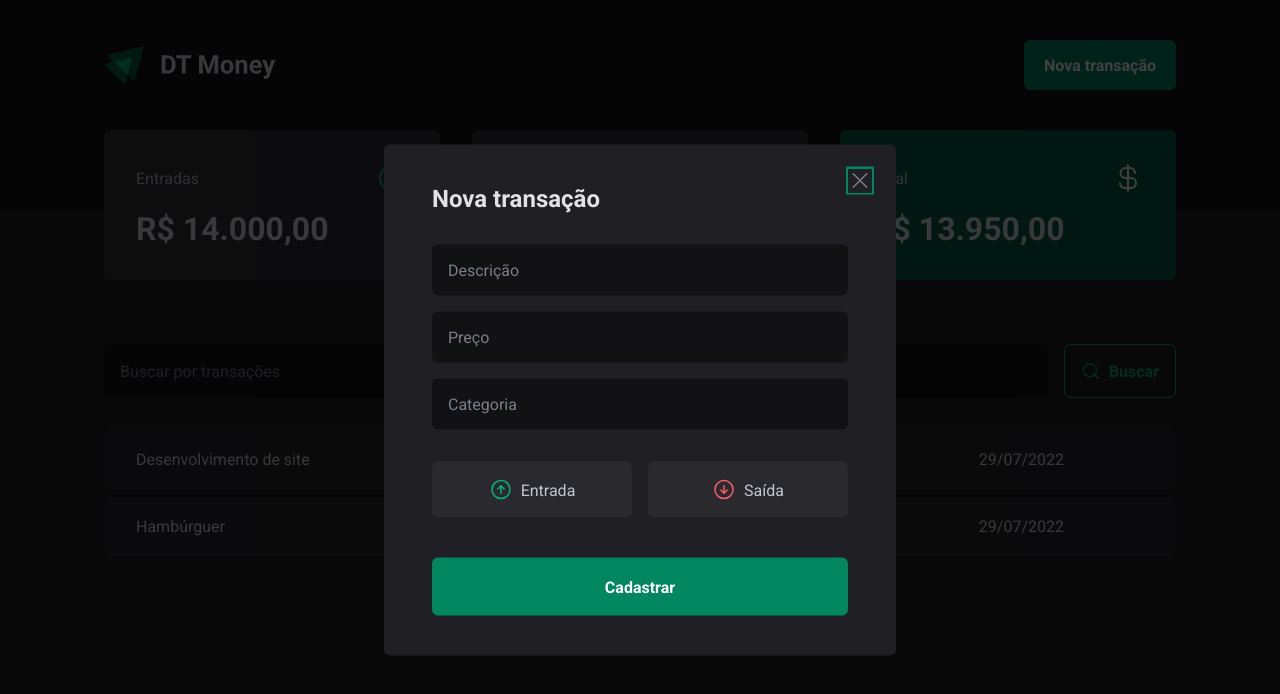
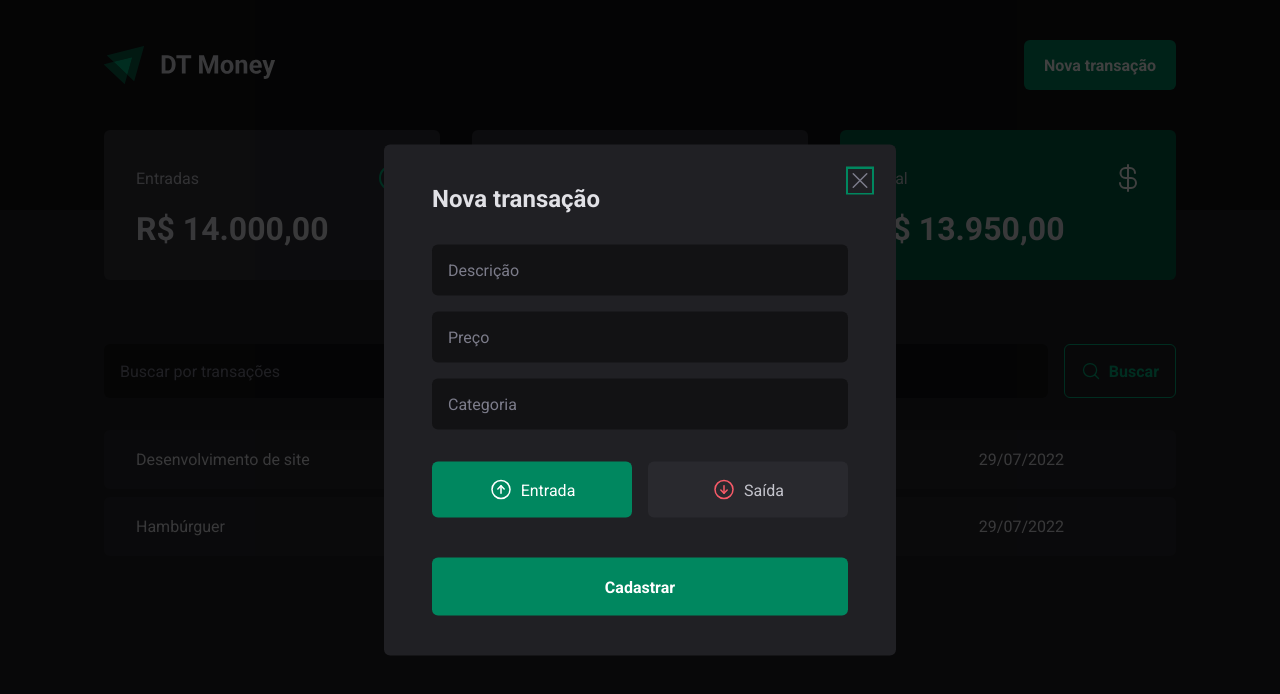
Before and after one commit to erik-ferreira/dtmoney, a React (Vite) app: page / in a window 1280 px wide. Both pictures are taken after a click on the button "Nova transação". Shown: the top 694 px of the page. Built offline with nearby package versions, Linux system fonts and the light colour scheme; data requests are answered from the project's data file.

Commit message:
add control income and outcome transaction

```diff
--- a/src/components/NewTransactionModal/index.tsx
+++ b/src/components/NewTransactionModal/index.tsx
@@ -1,5 +1,5 @@
 import * as zod from "zod";
-import { useForm } from "react-hook-form";
+import { useForm, Controller } from "react-hook-form";
 import * as Dialog from "@radix-ui/react-dialog";
 import { zodResolver } from "@hookform/resolvers/zod";
 import { ArrowCircleDown, ArrowCircleUp, X } from "phosphor-react";
@@ -16,7 +16,7 @@
   description: zod.string(),
   price: zod.number(),
   category: zod.string(),
-  // type: zod.enum(["income", "outcome"]),
+  type: zod.enum(["income", "outcome"]),
 });
 
 type NewTransactionFormInputs = zod.infer<typeof newTransactionFormSchema>;
@@ -26,8 +26,12 @@
     register,
     handleSubmit,
     formState: { isSubmitting },
+    control,
   } = useForm<NewTransactionFormInputs>({
     resolver: zodResolver(newTransactionFormSchema),
+    defaultValues: {
+      type: "income",
+    },
   });
 
   async function handleCreateNewTransaction(data: NewTransactionFormInputs) {
@@ -67,7 +71,14 @@
             {...register("category")}
           />
 
-          <TransactionType>
+          <Controller
+            control={control}
+            name="type"
+            render={({ field }) => (
+              <TransactionType
+                value={field.value}
+                onValueChange={field.onChange}
+              >
                 <TransactionTypeButton variant="income" value="income">
                   <ArrowCircleUp size={24} />
                   Entrada
@@ -78,6 +89,8 @@
                   Saída
                 </TransactionTypeButton>
               </TransactionType>
+            )}
+          />
 
           <button type="submit" disabled={isSubmitting}>
             Cadastrar
```
Lines whose indentation alone changed are shown as unchanged.
